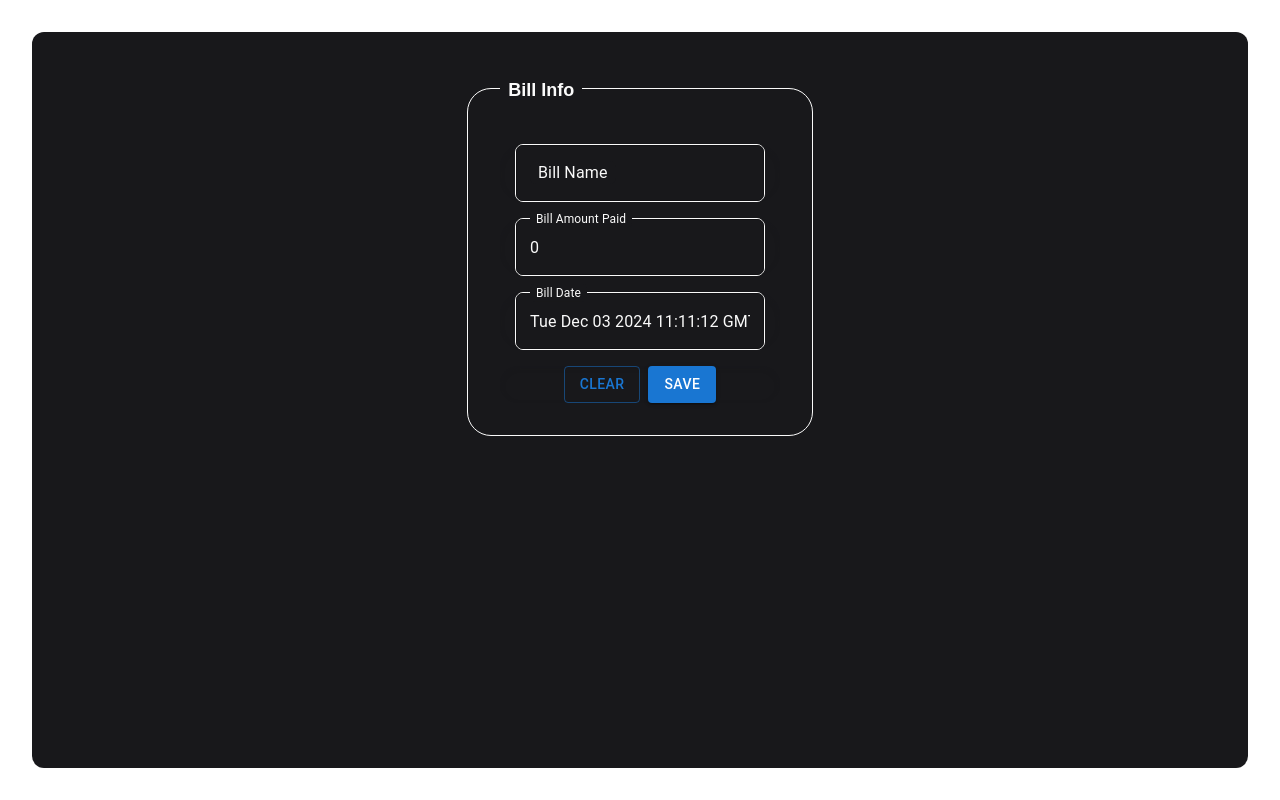
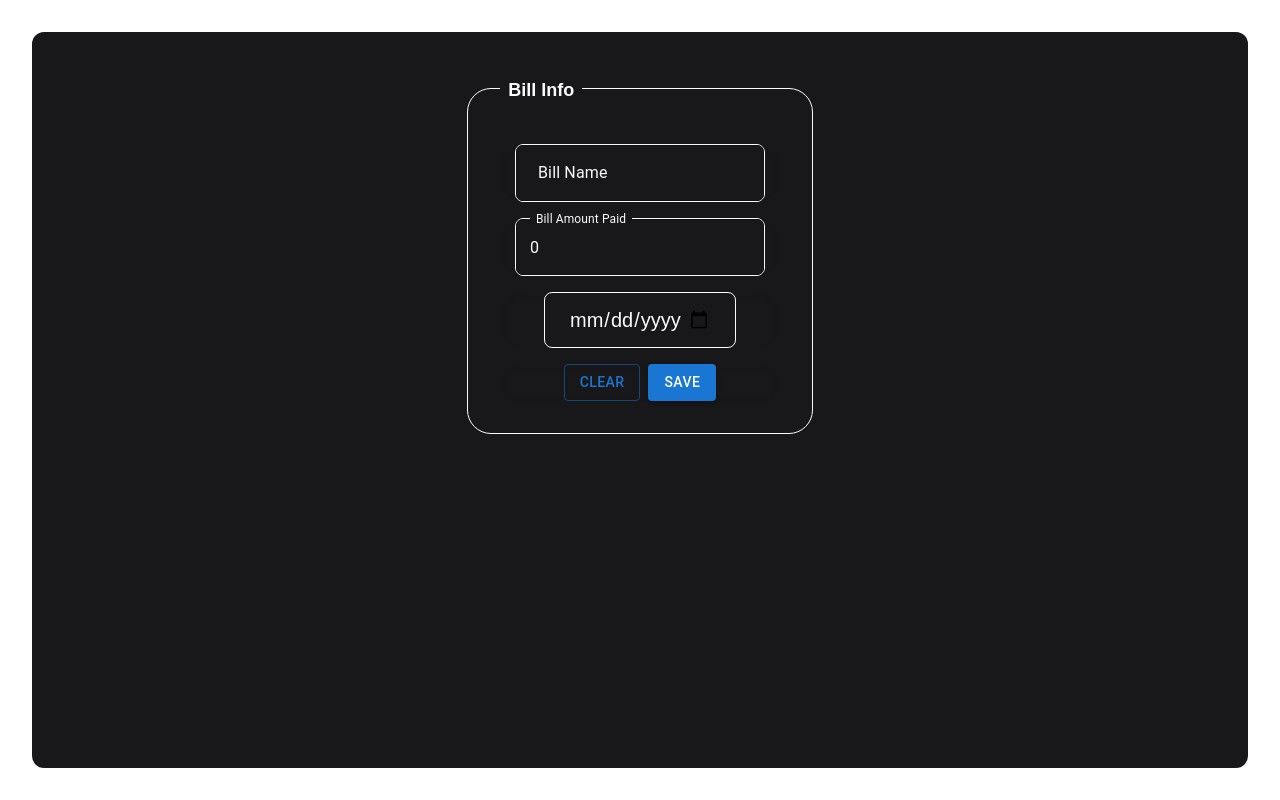
Before and after one commit to ranemihirk/bill-distributor, a Next.js app: page /bills/1 in a window 1280 px wide. Built offline with nearby package versions, Linux system fonts and the light colour scheme.

Commit message:
New bills getting added to storage

```diff
--- a/app/BillContext.tsx
+++ b/app/BillContext.tsx
@@ -20,7 +20,7 @@ type BillContext = {
   billId: number;
   billTitle: string;
   billAmountPaid: number;
-  billDate: Date;
+  billDate: Date | string;
   users: UsersProp[];
   items: ItemsProps[];
   taxes: TaxesProp[];
@@ -29,7 +29,7 @@ type BillContext = {
   setBillId: Dispatch<SetStateAction<number>>;
   setBillTitle: Dispatch<SetStateAction<string>>;
   setBillAmountPaid: Dispatch<SetStateAction<number>>;
-  setBillDatePaid: Dispatch<SetStateAction<Date>>;
+  setBillDatePaid: Dispatch<SetStateAction<Date | string>>;
   saveBillData: () => void;
   setUsers: Dispatch<SetStateAction<UsersProp[]>>;
   setItems: Dispatch<SetStateAction<ItemsProps[]>>;
@@ -46,9 +46,9 @@ type BillContextProviderProps = {
 const defaultBill: MainBillProps = {
   id: 1,
   title: "",
-  billTotal: 2000,
+  billTotal: 0,
   dated: new Date(),
-  billAmountPaid: 600,
+  billAmountPaid: 0,
   items: [],
   taxes: [],
   users: [],
@@ -72,7 +72,7 @@ export default function BillContextProvider({
   const [billId, setBillId] = useState<number>(0);
   const [billTitle, setBillTitle] = useState<string>("");
   const [billAmountPaid, setBillAmountPaid] = useState<number>(0);
-  const [billDate, setBillDatePaid] = useState<Date>(new Date());
+  const [billDate, setBillDatePaid] = useState<Date | string>("");
   const [users, setUsers] = useState<UsersProp[]>([]);
   const [items, setItems] = useState<ItemsProps[]>([]);
   const [taxes, setTaxes] = useState<TaxesProp[]>([]);
@@ -181,6 +181,7 @@ export default function BillContextProvider({
 
   const calculateSubTotal = useCallback(() => {
     if (items.length > 0) {
+      subTotalRef.current = 0;
       items.map((item) => {
         subTotalRef.current = subTotalRef.current + item.rate * item.quantity;
       });
@@ -198,45 +199,134 @@ export default function BillContextProvider({
   }, [taxes]);
 
   const saveBillData = useCallback(() => {
+    console.log("saveBillData");
+    console.log(
+      'billTitle != "" && billAmountPaid != 0 && billDate instanceof Date: ',
+      billTitle != "" && billAmountPaid != 0 && billDate instanceof Date
+    );
     if (billTitle != "" && billAmountPaid != 0 && billDate instanceof Date) {
+      console.log("billId: ", billId);
       if (billId == 0) {
+        const currentBillId = randomIdGenerator();
+        setBillId(currentBillId);
         const current: MainBillProps = defaultBill;
-        current.id = randomIdGenerator();
+        current.id = currentBillId;
         current.billAmountPaid = billAmountPaid;
         current.title = billTitle;
         current.dated = billDate;
         setCurrentBill(current);
+        // setBills((prevBills) =>
+        //   prevBills ? [...prevBills, current] : [current]
+        // );
       } else {
-        setCurrentBill((prevCurrentBill) => {
-          const current = prevCurrentBill;
-          if (current) {
-            current.title = billTitle;
-            current.billAmountPaid = billAmountPaid;
-            current.dated = billDate;
-          }
-          return current;
-        });
+        if (currentBill) {
+          const current = currentBill;
+          current.title = billTitle;
+          current.billAmountPaid = billAmountPaid;
+          current.dated = billDate;
+          setCurrentBill(current);
+          // setBills((prevBills) => {
+          //   const editBill = prevBills;
+          //   if (editBill) {
+          //     editBill.map((bill) => (bill.id == billId ? current : bill));
+          //   }
+          //   return editBill;
+          // });
+        }
       }
     }
-  }, [defaultBill, bills, setBills]);
+  }, [
+    defaultBill,
+    billTitle,
+    billAmountPaid,
+    billDate,
+    currentBill,
+    bills,
+    randomIdGenerator,
+    setBillId,
+    setCurrentBill,
+    setBills,
+  ]);
+
+  const saveToBills = useCallback(() => {
+    console.log("saveToBills");
+    if (currentBill) {
+      setBills((prevBills) => {
+        console.log("prevBills: ", prevBills);
+        if (prevBills && prevBills.length > 0) {
+          let exists = prevBills.some((bill) => bill.id === billId);
+          console.log("yes prevBills: ", exists);
+          if (exists) {
+            return prevBills.map((bill) =>
+              bill.id == billId ? currentBill : bill
+            );
+          } else {
+            return [...prevBills, currentBill];
+          }
+        } else {
+          console.log("no prevBills");
+          return [currentBill];
+        }
+      });
+    }
+  }, [currentBill, bills, setBills]);
 
   useEffect(() => {
     fetchBillData();
   }, [billId]);
 
   useEffect(() => {
+    console.log("currentBill: ", currentBill);
     if (currentBill && Object.keys(currentBill).length > 0) {
-      setBills((prevBills) => {
-        if (prevBills) {
-          const current = [...prevBills, currentBill];
-          return current;
-        } else {
-          const current = [currentBill];
+      console.log("current biill exists");
+      // setBills((prevBills) => {
+      //   return prevBills && prevBills.length > 0
+      //     ? prevBills.map((bill) => (bill.id == billId ? currentBill : bill))
+      //     : [currentBill];
+      // });
+      setCurrentBill((prevCurrentBill) => {
+        const current: MainBillProps | null = prevCurrentBill;
+        if (current) {
+          console.log("yes current");
+          current.billAmountPaid = billAmountPaid;
+          current.users = users;
+          current.items = items;
+          current.taxes = taxes;
+          console.log("current: ", current);
           return current;
         }
+        return prevCurrentBill;
       });
     }
-  }, [currentBill, users, items, taxes]);
+  }, [users, items, taxes]);
+
+  useEffect(() => {
+    // setBills((prevBills) => {
+    //   const editBills: MainBillProps[] | null = prevBills;
+    //   console.log("editBills: ", editBills);
+    //   if (editBills) {
+    //     editBills.map((bill) => (bill.id == billId ? currentBill : bill));
+    //     return [...editBills];
+    //   } else {
+    //     return [currentBill];
+    //   }
+    // });
+    // setBills((prevBills) => {
+    //   if (prevBills) {
+    //     return prevBills.map((bill) =>
+    //       bill.id == billId ? currentBill : bill
+    //     );
+    //   } else {
+    //     return [currentBill];
+    //   }
+    // });
+    saveToBills();
+    // }
+  }, [currentBill?.users, currentBill?.items, currentBill?.taxes]);
+
+  useEffect(() => {
+    console.log("bills: ", bills);
+  }, [bills]);
 
   return (
     <BillContext.Provider
--- a/app/bills/[bill_id]/BillInfo.tsx
+++ b/app/bills/[bill_id]/BillInfo.tsx
@@ -21,7 +21,9 @@ export default function BillInfoPage() {
 
   useEffect(() => {
     if (items.length > 0) {
-      setSubTotal(calculateSubTotal());
+      const current = calculateSubTotal();
+      console.log('sub total current: ', current);
+      setSubTotal(current);
     }
   }, [items]);
 
--- a/app/bills/[bill_id]/page.tsx
+++ b/app/bills/[bill_id]/page.tsx
@@ -53,11 +53,12 @@ export default function BillPage({
     setBillId(parseInt(response.bill_id));
   });
 
+  const [expanded, setExpanded] = React.useState<string | false>(false);
+  const [formattedToday, setFormattedToday] = useState<string>(new Date().toISOString().split("T")[0]);
+
   const billTitleRef = useRef<HTMLInputElement>(null);
   const billPaidRef = useRef<HTMLInputElement>(null);
   const billDateRef = useRef<HTMLInputElement>(null);
-
-  const [expanded, setExpanded] = React.useState<string | false>(false);
 
   const handleChange =
     (panel: string) => (event: React.SyntheticEvent, isExpanded: boolean) => {
@@ -106,6 +107,12 @@ export default function BillPage({
       setBillAmountPaid(0);
     }
   }
+
+  useEffect(() => {
+    // Set the maximum date to today's date
+    const today = new Date();
+    const formattedToday = today.toISOString().split("T")[0];
+  }, []);
 
   return (
     <div className="bg-dark rounded-xl py-4 lg:p-8 h-full overflow-hidden overflow-y-auto scroll-smooth">
@@ -168,7 +175,7 @@ export default function BillPage({
             />
           </div>
           <div className="rounded-3xl flex justify-center shadow-inner shadow-dark/50 w-full text-center">
-            <TextField
+            {/* <TextField
               id="bill-date"
               label="Bill Date"
               placeholder="DD/MM/YYYY"
@@ -192,7 +199,17 @@ export default function BillPage({
                 },
               }}
               sx={{ border: 1 }}
-            />
+            /> */}
+            <input
+              type="date"
+              id="bill-date"
+              name="bill-date"
+              className="bg-dark text-light border border-light px-6 py-3 text-xl rounded-lg"
+              ref={billDateRef}
+              max={formattedToday}
+              value={billDate.toString()}
+              onChange={onBillDateChange}
+            ></input>
           </div>
           <div className="rounded-3xl flex justify-center gap-2 shadow-inner shadow-dark/50 w-full">
             <Button variant="outlined" onClick={resetBillData}>
```
